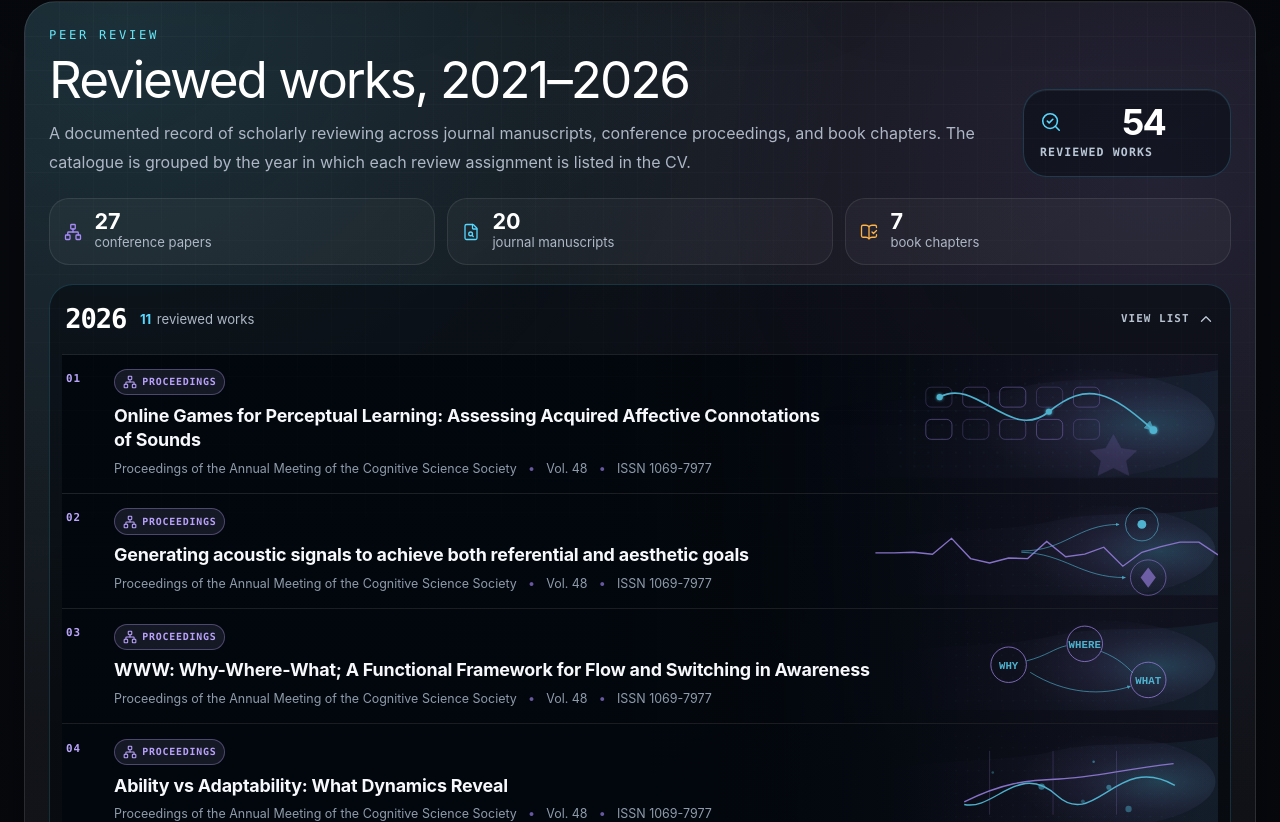
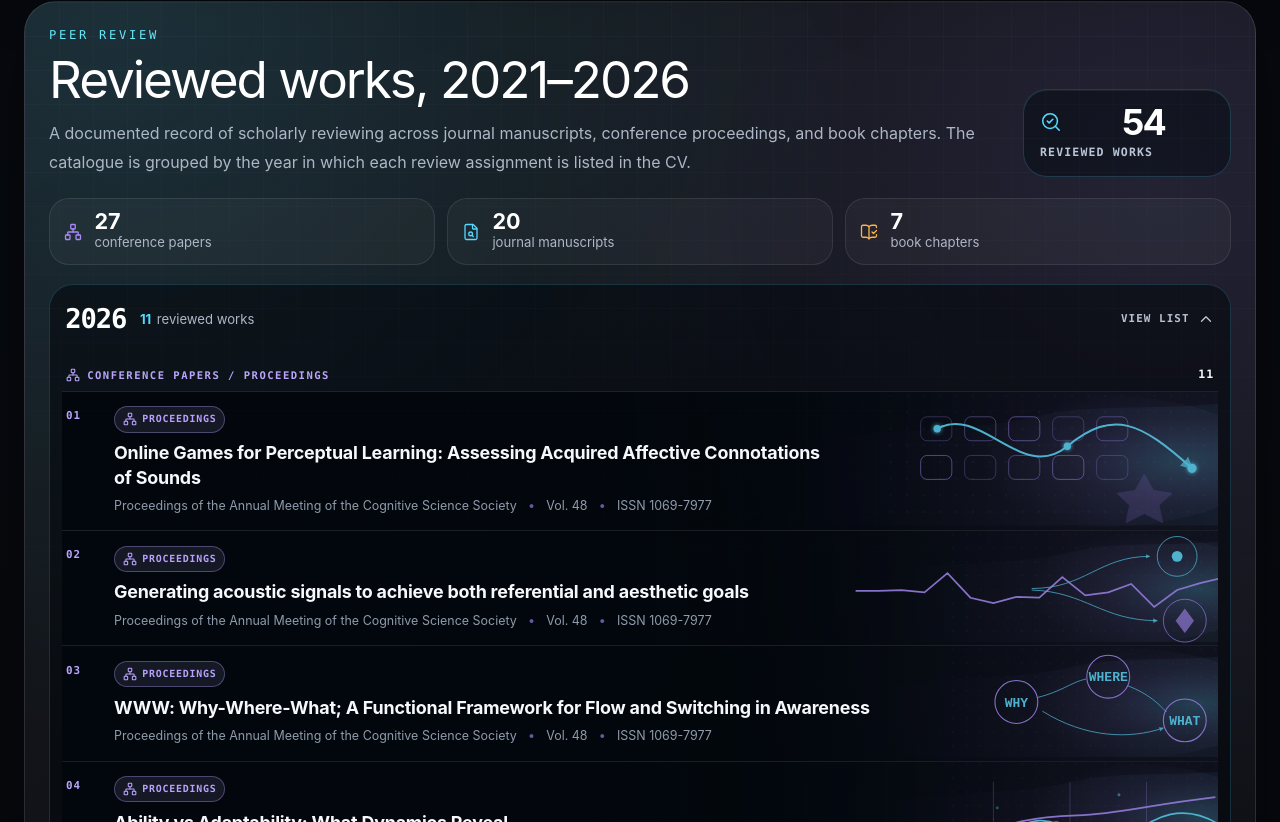
Before and after one commit to grzegorz-samson/adam-rosinski, an Astro site: page /publications in a window 1280 px wide. Shown: the part 11178-12000 px from the top of the page. Built offline with nearby package versions, Linux system fonts and the light colour scheme; Astro itself is replaced by a stand-in of ours.

Commit message:
Group peer review records by category

```diff
--- a/src/components/PeerReviewSection.astro
+++ b/src/components/PeerReviewSection.astro
@@ -75,7 +75,7 @@ const kindShortLabels: Record<PeerReviewKind, string> = {
   </div>
 
   <div class="peer-review-years">
-    {peerReviewsByYear.map(({ year, reviews }, yearIndex) => (
+    {peerReviewsByYear.map(({ year, reviews, groups }, yearIndex) => (
       <details class="peer-review-year" open={yearIndex === 0}>
         <summary>
           <span class="peer-review-year-heading">
@@ -92,7 +92,23 @@ const kindShortLabels: Record<PeerReviewKind, string> = {
         </summary>
 
         <ol class="peer-review-list">
-          {reviews.map((review, reviewIndex) => {
+          {groups.map((group, groupIndex) => {
+            const GroupIcon = kindIcons[group.kind];
+            const groupStartIndex = groups
+              .slice(0, groupIndex)
+              .reduce((total, currentGroup) => total + currentGroup.reviews.length, 0);
+
+            return (
+              <>
+                <li class:list={["peer-review-group-heading", `is-${group.kind}`]}>
+                  <span>
+                    <GroupIcon size={14} stroke-width={1.85} aria-hidden="true" />
+                    {group.label}
+                  </span>
+                  <strong>{group.reviews.length}</strong>
+                </li>
+
+                {group.reviews.map((review, reviewIndex) => {
                   const Icon = kindIcons[review.kind];
                   const identifier = review.issn
                     ? `ISSN ${review.issn}`
@@ -105,11 +121,12 @@ const kindShortLabels: Record<PeerReviewKind, string> = {
                     `--peer-accent: ${strip.accent}`,
                     `--peer-accent-2: ${strip.accent2}`,
                   ].join("; ");
+                  const displayIndex = groupStartIndex + reviewIndex + 1;
 
                   return (
                     <li class:list={["peer-review-item", `is-${review.kind}`]} style={stripStyle}>
                       <span class="peer-review-index" aria-hidden="true">
-                  {String(reviewIndex + 1).padStart(2, "0")}
+                        {String(displayIndex).padStart(2, "0")}
                       </span>
                       <div class="peer-review-item-main">
                         <div class="peer-review-item-topline">
@@ -129,6 +146,9 @@ const kindShortLabels: Record<PeerReviewKind, string> = {
                         </p>
                       </div>
                     </li>
+                  );
+                })}
+              </>
             );
           })}
         </ol>
@@ -387,16 +407,57 @@ const kindShortLabels: Record<PeerReviewKind, string> = {
     border-top: 1px solid rgba(255, 255, 255, 0.075);
   }
 
+  .peer-review-group-heading {
+    --peer-accent: #56d8ff;
+    display: flex;
+    align-items: center;
+    justify-content: space-between;
+    gap: 1rem;
+    padding: 0.9rem 0.25rem 0.55rem;
+    border-top: 1px solid rgba(255, 255, 255, 0.075);
+    color: color-mix(in srgb, var(--peer-accent) 78%, white 22%);
+    font-family: "JetBrains Mono", "Consolas", monospace;
+    font-size: 0.66rem;
+    font-weight: 800;
+    letter-spacing: 0.14em;
+    line-height: 1;
+    text-transform: uppercase;
+  }
+
+  .peer-review-group-heading:first-child {
+    border-top: 0;
+  }
+
+  .peer-review-group-heading span {
+    display: inline-flex;
+    align-items: center;
+    gap: 0.45rem;
+  }
+
+  .peer-review-group-heading strong {
+    color: #f6f8fb;
+    font-size: 0.72rem;
+    letter-spacing: 0.08em;
+  }
+
+  .peer-review-group-heading.is-conference-paper {
+    --peer-accent: #a78bfa;
+  }
+
+  .peer-review-group-heading.is-book-chapter {
+    --peer-accent: #ffb347;
+  }
+
   .peer-review-item::before {
     position: absolute;
-    inset: 0;
+    inset: -0.28rem -3.2rem -0.28rem 0;
     z-index: 0;
     content: "";
     pointer-events: none;
     background-image: var(--peer-review-strip-svg);
     background-repeat: no-repeat;
     background-position: right center;
-    background-size: auto 100%;
+    background-size: auto 112%;
     opacity: 0.82;
     filter: brightness(0.96) contrast(1.13) saturate(0.86);
     transform-origin: right center;
@@ -422,7 +483,7 @@ const kindShortLabels: Record<PeerReviewKind, string> = {
 
   .peer-review-item:hover::before {
     opacity: 0.94;
-    transform: translateX(-0.3rem) scale(1.025);
+    transform: translateX(-0.18rem) scale(1.025);
   }
 
   .peer-review-item.is-conference-paper {
--- a/src/data/peerReviews.ts
+++ b/src/data/peerReviews.ts
@@ -17,6 +17,18 @@ export const peerReviewKindLabels: Record<PeerReviewKind, string> = {
   "conference-paper": "Conference paper",
   "book-chapter": "Book chapter",
 };
+
+export const peerReviewKindPluralLabels: Record<PeerReviewKind, string> = {
+  "journal-manuscript": "Journal manuscripts",
+  "conference-paper": "Conference papers / proceedings",
+  "book-chapter": "Book chapters",
+};
+
+export const peerReviewKindOrder: PeerReviewKind[] = [
+  "journal-manuscript",
+  "conference-paper",
+  "book-chapter",
+];
 
 export const peerReviews: PeerReviewRecord[] = [
   {
@@ -487,7 +499,21 @@ export const peerReviewYears = [...new Set(peerReviews.map((review) => review.re
 
 export const peerReviewsByYear = peerReviewYears.map((year) => ({
   year,
-  reviews: peerReviews.filter((review) => review.reviewYear === year),
+  ...(() => {
+    const yearlyReviews = peerReviews.filter((review) => review.reviewYear === year);
+    const groups = peerReviewKindOrder
+      .map((kind) => ({
+        kind,
+        label: peerReviewKindPluralLabels[kind],
+        reviews: yearlyReviews.filter((review) => review.kind === kind),
+      }))
+      .filter((group) => group.reviews.length > 0);
+
+    return {
+      reviews: groups.flatMap((group) => group.reviews),
+      groups,
+    };
+  })(),
 }));
 
 export const peerReviewCounts = {
```
Lines whose indentation alone changed are shown as unchanged.
